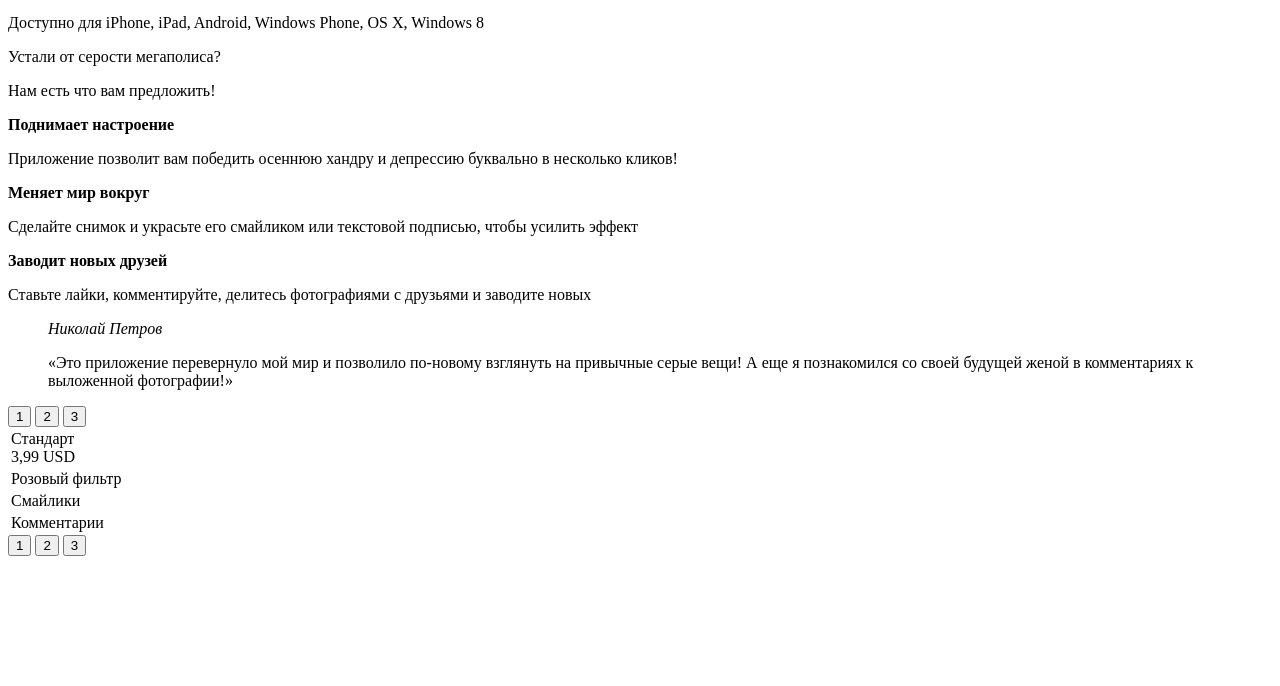
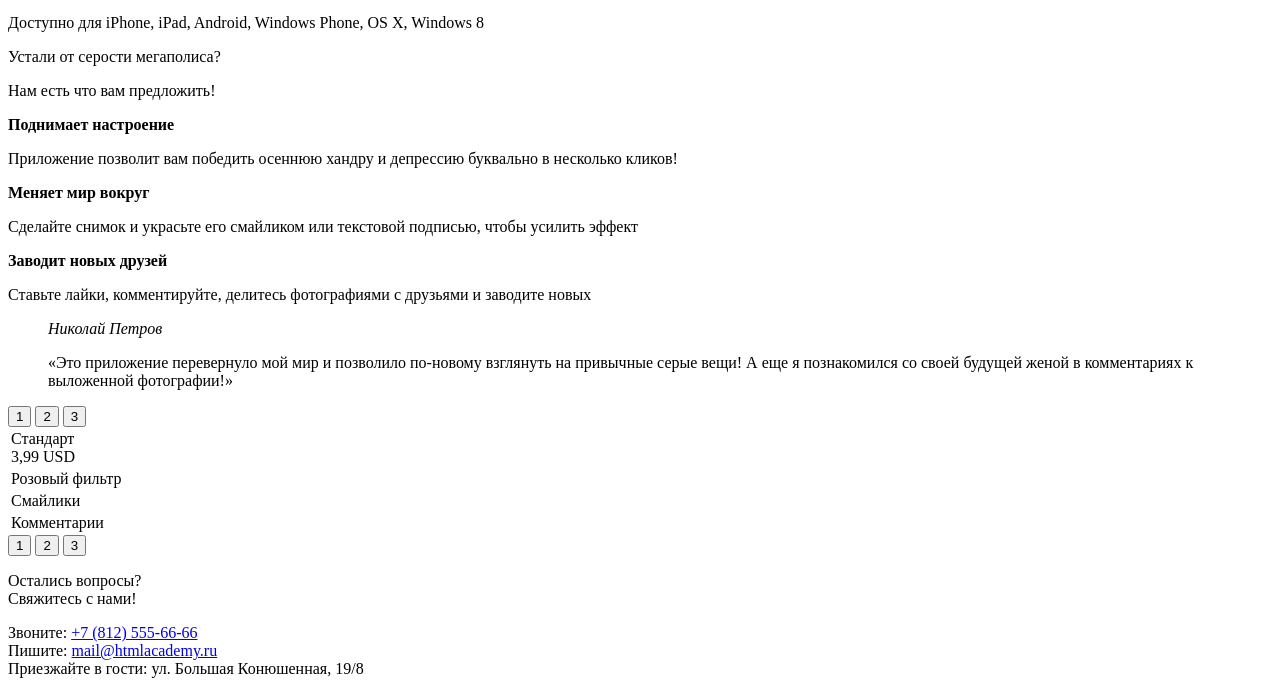
Before and after one commit to DeadCripple/pink, a plain HTML site: page index.html in a window 1280 px wide. Shown: the part 264-950 px from the top of the page. Before the commit the page ends 828 px from the top, so only its background shows below. Drawn offline with Linux system fonts and the light colour scheme.

Commit message:
Разметил блок contacts

```diff
--- a/index.html
+++ b/index.html
@@ -96,5 +96,26 @@
         </div>
       </section>
     </main>
+    <footer>
+      <section class="contacts">
+        <p class="contacts__header header">
+          Остались вопросы?<br>
+          Свяжитесь с нами!
+        </p>
+        <div class="contacts_item">
+          <span class="contacts__title">Звоните:</span>
+          <a class="contacts__phone" href="tel :+7 (812) 555-66-66">+7 (812) 555-66-66</a>
+        </div>
+        <div class="contacts_item">
+         <span class="contacts__title">Пишите:</span>
+          <a class="contacts_email" href="mail@htmlacademy.ru">mail@htmlacademy.ru</a>
+        </div>
+        <div class="contacts_item">
+         <span class="contacts__title">Приезжайте в гости:</span>
+          <span class="contacts_address">ул. Большая Конюшенная, 19/8</span>
+        </div>
+        <article class="map"></article>
+      </section>
+    </footer>
   </body>
 </html>
```
